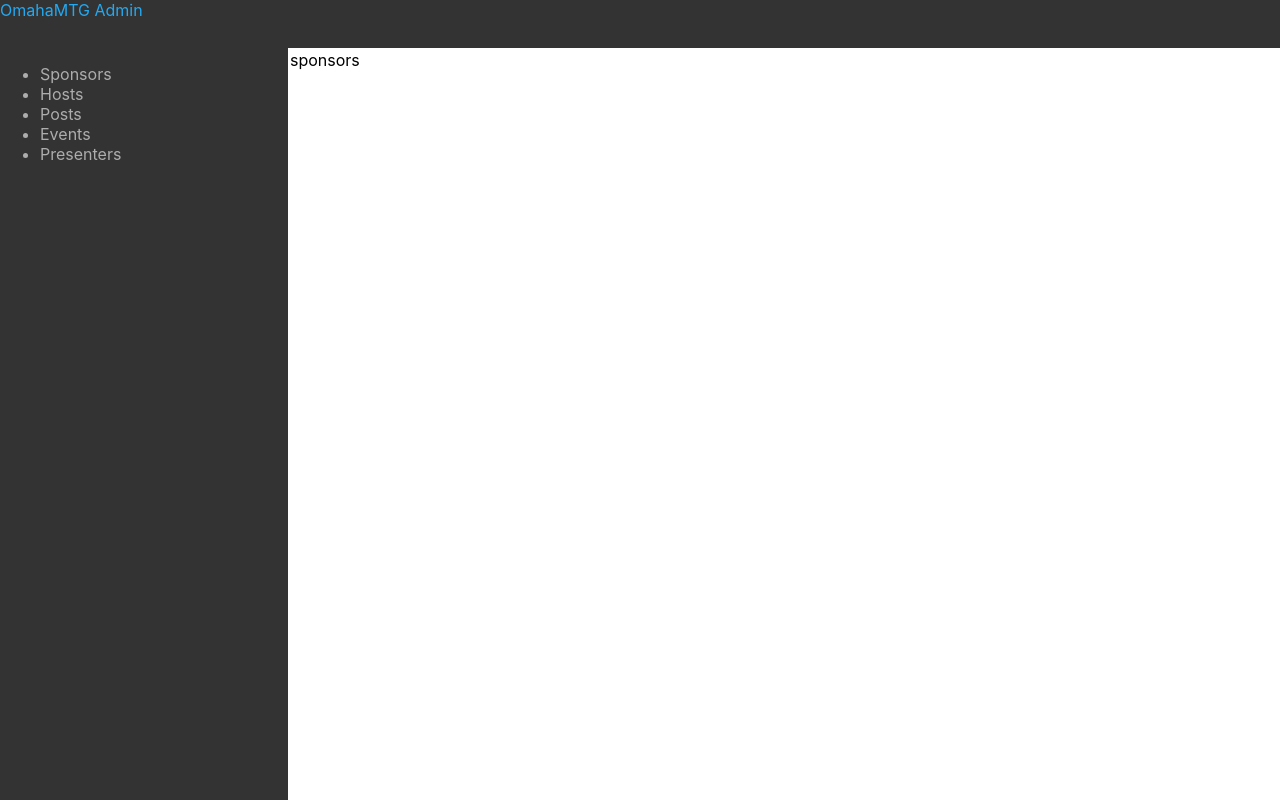
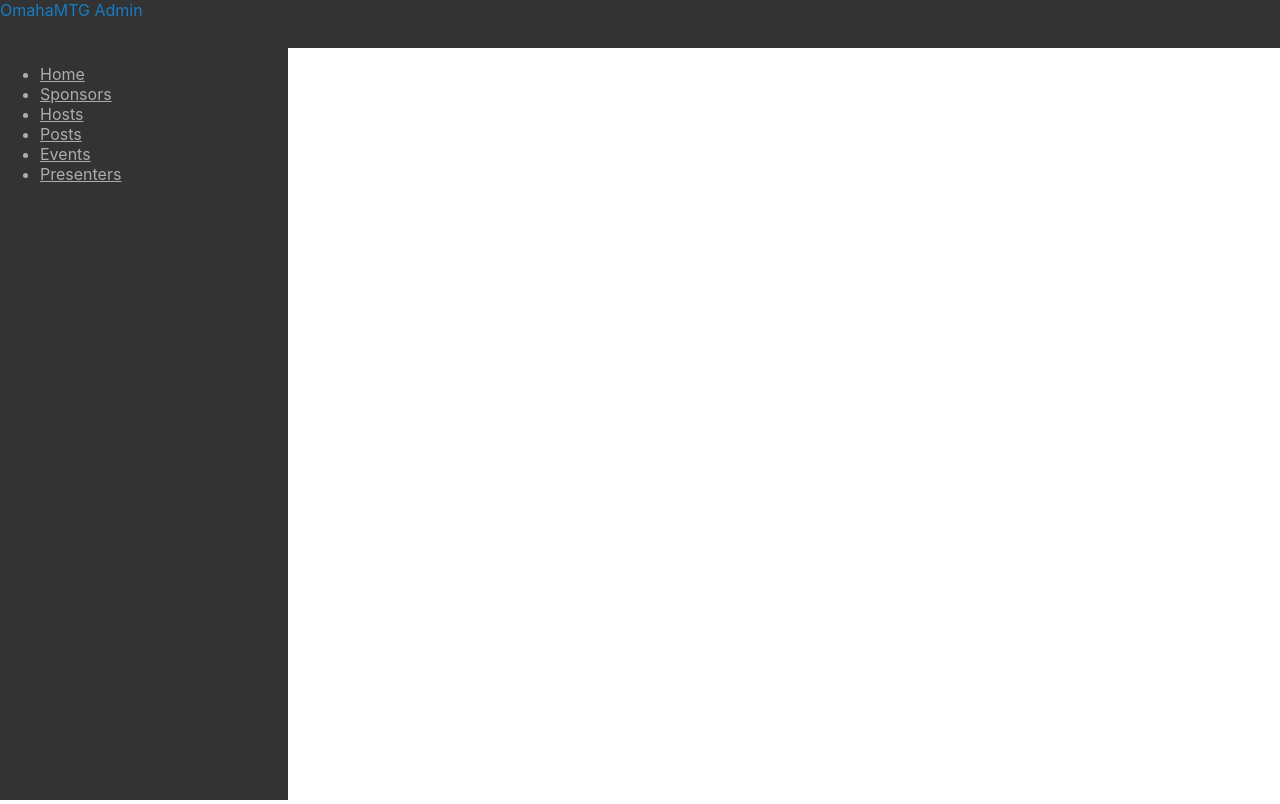
Before and after one commit to OmahaMTG/DeleteMe, a React (Create React App) app in the folder src/omahamtg-admin/: page / in a window 1280 px wide. Built offline with nearby package versions, Linux system fonts and the light colour scheme.

Commit message:
Add react router

```diff
--- a/src/omahamtg-admin/package.json
+++ b/src/omahamtg-admin/package.json
@@ -14,6 +14,7 @@
     "pretty-quick": "^1.11.1",
     "react": "^16.9.0",
     "react-dom": "^16.9.0",
+    "react-router-dom": "^5.0.1",
     "react-scripts": "3.1.1",
     "typescript": "3.6.3",
     "typesync": "^0.6.1"
@@ -46,5 +47,10 @@
     "hooks": {
       "pre-commit": "pretty-quick --staged"
     }
+  },
+  "devDependencies": {
+    "@types/node-sass": "^4.11.0",
+    "@types/prettier": "^1.18.2",
+    "@types/react-router-dom": "^4.3.5"
   }
 }
--- a/src/omahamtg-admin/src/App.module.scss
+++ b/src/omahamtg-admin/src/App.module.scss
@@ -1,5 +1,6 @@
 .app {
-  height: 100vh;
+  //height: 100vh;
+  height: 100%;
   display: flex;
   flex-direction: column;
 }
@@ -7,7 +8,7 @@
 .head {
   flex: 0 0 3em;
   background-color: #333333;
-  color: #23a9f2;
+  color: #167cc4;
   position: fixed;
   width: 100%;
   height: 3em;
@@ -27,13 +28,27 @@
   background-color: #333333;
   position: fixed;
   color: #adadad;
+  transition: 0.5s;
+  // @media (max-device-width: 1024px) {
+  //   //display: none;
+  //   left: -18em;
+  // }
+
+  a {
+    color: #adadad;
+  }
 }
 
 .content {
-  height: calc(100vh - 3em);
-  width: calc(100vw - 18em);
-  display: block;
+  // height: calc(100vh - 3em);
+  // width: calc(100vw - 18em);
+  display: flex;
+  flex-direction: row;
   flex: 1 0 auto;
   margin-left: 18em;
   padding: 2px;
+
+  // @media (max-device-width: 1024px) {
+  //   margin-left: 0;
+  // }
 }
--- a/src/omahamtg-admin/src/App.tsx
+++ b/src/omahamtg-admin/src/App.tsx
@@ -1,28 +1,43 @@
 import React from 'react';
 import styles from './App.module.scss';
 import Sponsors from './screens/Sponsors';
-// import { Route, BrowserRouter as Router, Link } from 'react-router-dom';
+import { Route, BrowserRouter as Router, Link } from 'react-router-dom';
 // import { CounterButton } from './components/CounterButton';
 
 const App = () => {
   return (
+    <Router>
       <div className={styles.app}>
         <div className={styles.head}>OmahaMTG Admin</div>
         <div className={styles.body}>
           <div className={styles.sidebar}>
             <ul>
-            <li>Sponsors</li>
-            <li>Hosts</li>
-            <li>Posts</li>
-            <li>Events</li>
-            <li>Presenters</li>
+              <li>
+                <Link to="/">Home</Link>
+              </li>
+              <li>
+                <Link to="/Sponsors/">Sponsors</Link>
+              </li>
+              <li>
+                <Link to="/Hosts/">Hosts</Link>
+              </li>
+              <li>
+                <Link to="/Posts/">Posts</Link>
+              </li>
+              <li>
+                <Link to="/Events/">Events</Link>
+              </li>
+              <li>
+                <Link to="/Presenters/">Presenters</Link>
+              </li>
             </ul>
           </div>
           <div className={styles.content}>
-          <Sponsors />
+            <Route path="/Sponsors/" component={Sponsors} />
           </div>
         </div>
       </div>
+    </Router>
   );
 };
 
```
Also changed, not shown: 1 other file (tests, documents, lock files or other folders). Lines whose indentation alone changed are shown as unchanged.
